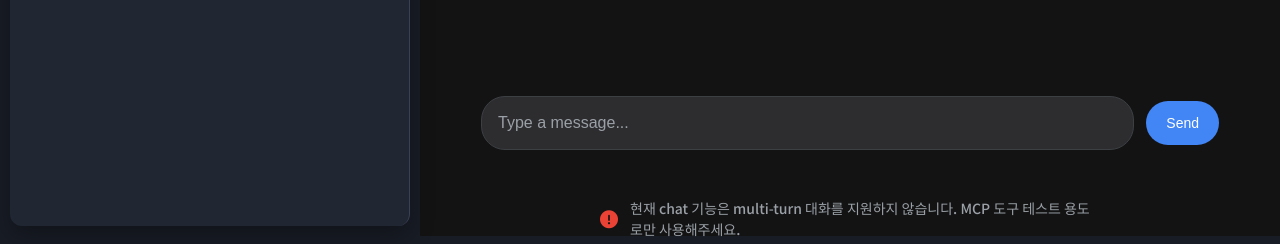
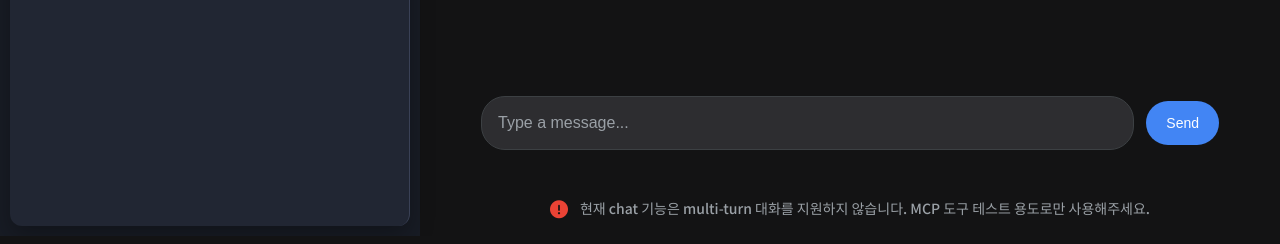
Before and after one commit to parkchanghyup/Telegram_AI_Agent_Bot, a Flask app: page / in a window 1280 px wide. Shown: the part 564-808 px from the top of the page. Run offline with Flask 3, Linux system fonts and the light colour scheme; parts of the project's set-up code (start-up, migrations or seed data) failed here and were passed over; some libraries are stand-ins or nearby versions.

Commit message:
fix: 경고 메시지 1줄로 표시되도록 수정

```diff
--- a/frontend/static/style.css
+++ b/frontend/static/style.css
@@ -404,7 +404,7 @@ body {
     display: flex;
     align-items: center;
     gap: 12px;
-    max-width: 500px;
+    max-width: 700px;
     margin-left: auto;
     margin-right: auto;
 }
```
